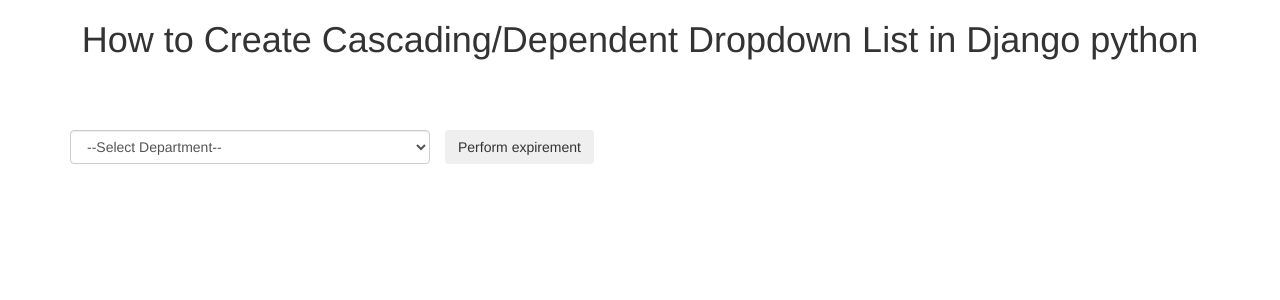
After one commit to prateekmohanty63/OPEN_SCIENCE_LAB, a Django app: page /beaker/ in a window 1280 px wide. The commit adds this page. Shown: the top 300 px of the page. Run offline with Django 4.2, Linux system fonts and the light colour scheme; some libraries are stand-ins or nearby versions.

Commit message:
Feat(expirement) Beaker slot selection working

```diff
--- a/researchLab/Lab/beaker.txt
+++ b/researchLab/Lab/beaker.txt
@@ -1 +1 @@
-28 56 68 77 66 1 2 3
+2 1
--- a/researchLab/Lab/urls.py
+++ b/researchLab/Lab/urls.py
@@ -28,6 +28,10 @@
      path('work1/',views.work1,name='work1'),
      path('use1/',views.use1,name="use1"),
      path('research1/',views.research1,name='instrumentation1'),
-     path('expirement1/',views.expirement1,name="expirement1")
+     path('expirement1/',views.expirement1,name="expirement1"),
+
+
+     # beakerTest
+     path('beaker/',views.beakerTest,name='beakerTest')
 
 ]
--- a/researchLab/Lab/views.py
+++ b/researchLab/Lab/views.py
@@ -186,7 +186,7 @@
 
       if slot=='':
          messages.info(request,'Please select the slot of test tube')
-         return redirect('expirement')
+         # return redirect('expirement')
 
       # conveting the request.POST into json format
       s1 = json.dumps(request.POST)
@@ -261,7 +261,11 @@
       #           fail_silently=False
       #   )
 
+      beakerSlot=request.POST['beaker']
 
+      client=mqtt.Client()
+      client.connect("broker.mqttdashboard.com", 1883, 60)
+      client.publish('prateek1', payload=beakerSlot, qos=0, retain=False)
 
       return redirect('index')
 
@@ -383,8 +387,12 @@
       client=mqtt.Client()
       client.connect("broker.mqttdashboard.com", 1883, 60)
       res=request.POST['res']
-      #print(res)
+      print(res)
       msg=res
+
+      if msg=='1':
+         return redirect('/expirement1')
+
       print(msg)
       client.publish('prateek1', payload=msg, qos=0, retain=False)
       return HttpResponse("Value given")
@@ -404,6 +412,21 @@
    return render(request,'instrumentation-1.html')
 
 
+def beakerTest(request):
+
+   if request.method=="POST":
+      beakerSlot=request.POST['beaker']
+      print(beakerSlot)
+   f = open('/home/prateek-mohanty/Desktop/Projects/IISC-PROJECT/researchLab/Lab/beaker.txt', 'r')
+   if f.mode == 'r':
+       contents =f.read()
+      #  print (contents)
+       ls=contents.split()
+      #  print(ls)
+
+
+   context={'beakers':ls}
+   return render(request,'beakerTest.html',context)
 
 
 class VideoCamera(object):
--- a/researchLab/assets/js/expirement.js
+++ b/researchLab/assets/js/expirement.js
@@ -49,10 +49,10 @@
 
     var dest='0';
 
-    function click1(event)
+    function click1(event,con)
     {
         event.preventDefault();
-        dest+='1';
+        dest+=con;
 
         document.getElementById('slot').value=dest
         console.log("Inside js")
--- /dev/null
+++ b/researchLab/templates/beakerTest.html
@@ -0,0 +1,64 @@
+
+{% load static %}
+
+<!DOCTYPE html>
+<html lang="en">
+<head>
+    <meta charset="UTF-8">
+    <meta http-equiv="X-UA-Compatible" content="IE=edge">
+    <meta name="viewport" content="width=device-width, initial-scale=1.0">
+    <title>DropDown</title>
+
+    <link rel="stylesheet" href="https://maxcdn.bootstrapcdn.com/bootstrap/3.4.1/css/bootstrap.min.css">
+    <script src="https://ajax.googleapis.com/ajax/libs/jquery/3.5.1/jquery.min.js"></script>
+    <script src="https://maxcdn.bootstrapcdn.com/bootstrap/3.4.1/js/bootstrap.min.js"></script>
+</head>
+<body>
+
+    <h1><center>How to Create Cascading/Dependent Dropdown List in Django python</center></h1>
+
+  <div class="container">
+  <div class="card body">
+    <br/>
+    <br/>
+    <br/>
+
+    <div class="row">
+    <div class="col-md-4">
+
+        <form action="" method="POST" class="indForm" id="eform">
+            {% csrf_token %}
+        <select name="beaker" id="department" class="form-control">
+            <option value="0">--Select Department--</option>
+            {% for beaker in beakers  %}
+            <option value="{{beaker}}">Beaker-{{beaker}}</option>
+            {% endfor %}
+        </select>
+    </div>
+    <input type="submit" value="Perform expirement" class="btn" id="submitInput">
+</form>
+
+    <br/>
+   </div>
+  </div>
+</div>
+
+
+
+
+<!-- <script>
+
+$(document).ready(function(){
+
+ var department = $("#department");
+ var Employee = $("#Employee");
+ var $options = Employee.find('option');
+ department.on('change',function(){
+    Employee.html($options.filter('[value="'+ this.value  +'"]'));
+ }).trigger('change');
+
+
+});  -->
+</script>
+</body>
+</html>
```
Also changed, not shown: researchLab/templates/testExpirement-1.html (+11 -17 lines).
